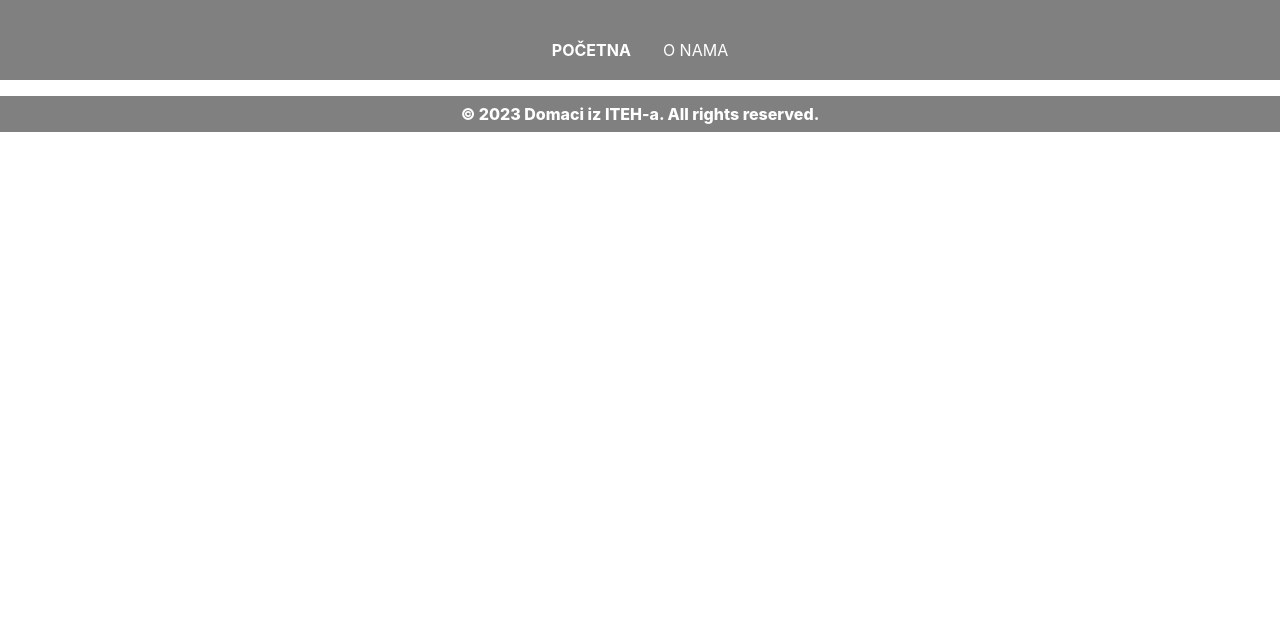
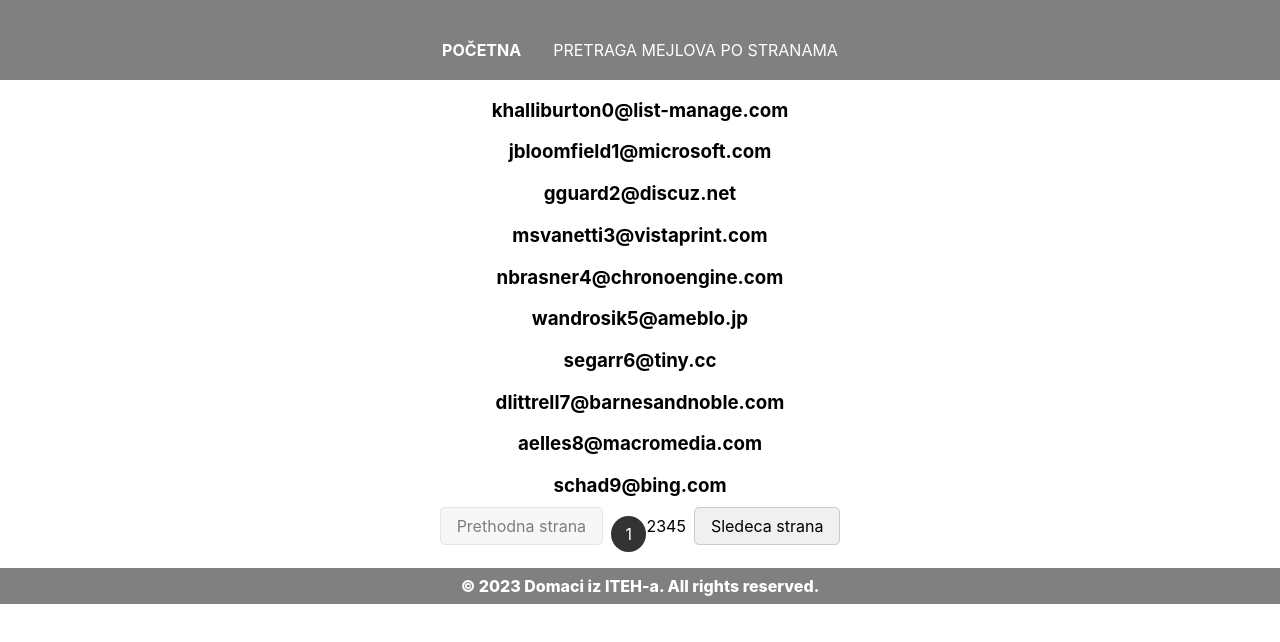
Before and after one commit to 00Marija00/reactdomaci, a React (Create React App) app in the folder reactdomaci/: page /paginacija in a window 1280 px wide. Shown: the top 642 px of the page. Built offline with nearby package versions, Linux system fonts and the light colour scheme.

Commit message:
Dodata funkcionalnost paginacije

```diff
--- a/reactdomaci/package.json
+++ b/reactdomaci/package.json
@@ -9,6 +9,8 @@
     "react": "^18.2.0",
     "react-bootstrap": "^2.7.4",
     "react-dom": "^18.2.0",
+    "react-paginate": "^8.2.0",
+    "react-router-dom": "^6.11.2",
     "react-scripts": "5.0.1",
     "web-vitals": "^2.1.4"
   },
--- a/reactdomaci/src/App.css
+++ b/reactdomaci/src/App.css
@@ -86,3 +86,34 @@
   margin-bottom: 1rem;
   margin-top: 0;
 }
+
+/* CSS for pagination */
+.paginationBttns {
+  display: flex;
+  justify-content: center;
+  list-style: none;
+  margin-top: 1rem;
+  padding: 0;
+}
+
+.previousBttn,
+.nextBttn {
+  margin: 0 0.5rem;
+  padding: 0.5rem 1rem;
+  background-color: #f0f0f0;
+  border: 1px solid #ccc;
+  border-radius: 5px;
+  cursor: pointer;
+}
+
+.paginationDisabled {
+  opacity: 0.5;
+  cursor: not-allowed;
+}
+
+.paginationActive {
+  background-color: #333;
+    color: #fff;
+    border-radius: 50%;
+    padding: 0.5rem 0.9rem;
+}
--- a/reactdomaci/src/App.js
+++ b/reactdomaci/src/App.js
@@ -3,6 +3,7 @@ import {KontaktiAplikacija} from './components/layout/stranice/KontaktiAplikacij
 import {Header} from './components/layout/Header';
 import {Footer} from './components/layout/Footer';
 import {Route, Routes} from "react-router-dom"
+import {Paginacija} from './components/layout/stranice/Paginacija';
 
 function App() {
   return (
@@ -13,7 +14,7 @@ function App() {
     <Routes>
 
     <Route path="/" element={<KontaktiAplikacija />} />
-    <Route/>
+    <Route path="/paginacija" element={<Paginacija />} />
 
     </Routes>
 
--- a/reactdomaci/src/components/layout/Header.jsx
+++ b/reactdomaci/src/components/layout/Header.jsx
@@ -19,7 +19,7 @@ export function Header(){
           <Link className="new-nav-link active text-uppercase" aria-current="page" to="/">Početna</Link>
         </li>
         <li className="new-nav-item">
-          <Link className="new-nav-link text-uppercase" to="/onama">O nama</Link>
+          <Link className="new-nav-link text-uppercase" to="/paginacija">Pretraga mejlova po stranama</Link>
         </li>
       </ul>
     </div>
--- a/reactdomaci/src/components/layout/stranice/NotFound.jsx
+++ /dev/null
@@ -1,5 +0,0 @@
-export function NotFound(){
-    return (
-        <h1>NotFound</h1>
-    );
-}
--- a/reactdomaci/src/components/layout/stranice/ONama.jsx
+++ /dev/null
@@ -1,5 +0,0 @@
-export function ONama(){
-    return (
-        <h1>O nama</h1>
-    );
-}
--- /dev/null
+++ b/reactdomaci/src/components/layout/stranice/Paginacija.jsx
@@ -0,0 +1,44 @@
+import React, { useState } from "react";
+import JsonData from "../../../Data.json";
+import ReactPaginate from "react-paginate";
+
+export function Paginacija() {
+  const [users, setUsers] = useState(JsonData.slice(0, 50));
+  const [pageNumber, setPageNumber] = useState(0);
+
+  const usersPerPage = 10;
+  const pagesVisited = pageNumber * usersPerPage;
+
+  const displayUsers = users
+    .slice(pagesVisited, pagesVisited + usersPerPage)
+    .map((user) => {
+      return (
+        <div className="user">
+          <h3>{user.email}</h3>
+        </div>
+      );
+    });
+
+  const pageCount = Math.ceil(users.length / usersPerPage);
+
+  const changePage = ({ selected }) => {
+    setPageNumber(selected);
+  };
+
+  return (
+    <div className="App">
+      {displayUsers}
+      <ReactPaginate
+        previousLabel={"Prethodna strana"}
+        nextLabel={"Sledeca strana"}
+        pageCount={pageCount}
+        onPageChange={changePage}
+        containerClassName={"paginationBttns"}
+        previousLinkClassName={"previousBttn"}
+        nextLinkClassName={"nextBttn"}
+        disabledClassName={"paginationDisabled"}
+        activeClassName={"paginationActive"}
+      />
+    </div>
+  );
+}
```
Also changed, not shown: 1 other file (tests, documents, lock files or other folders).
